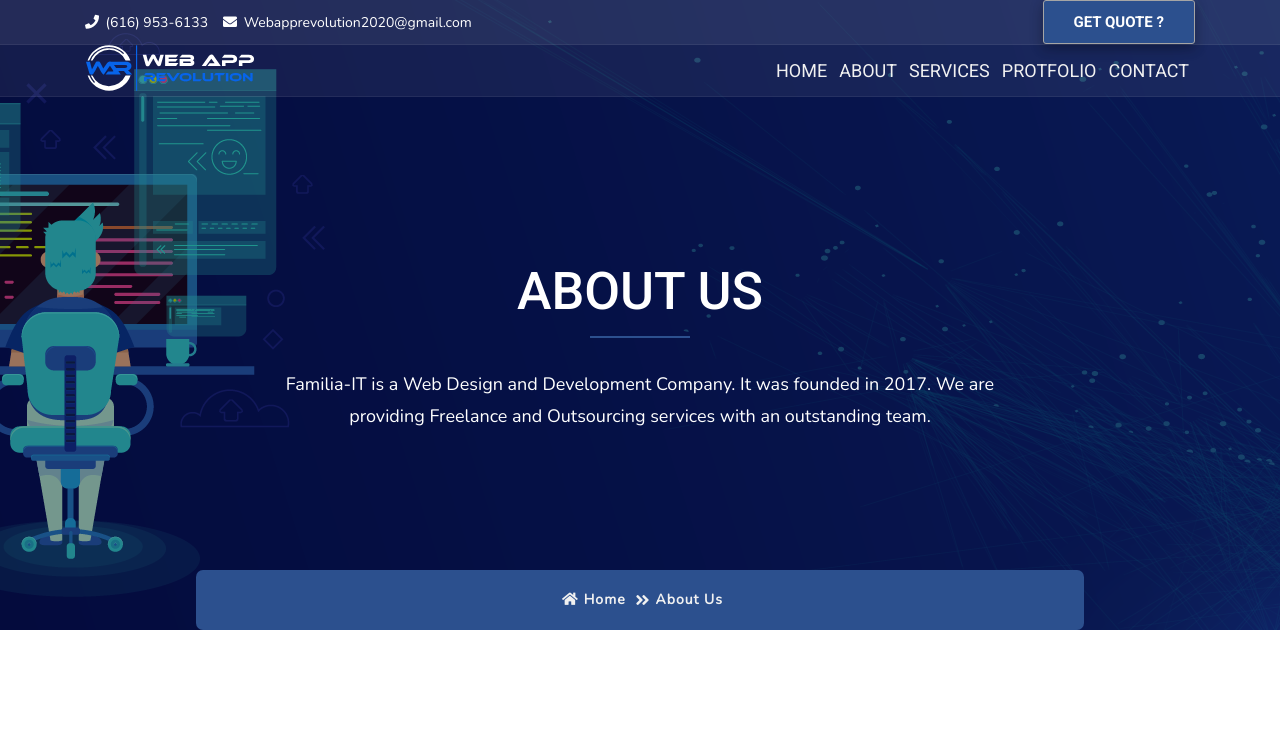
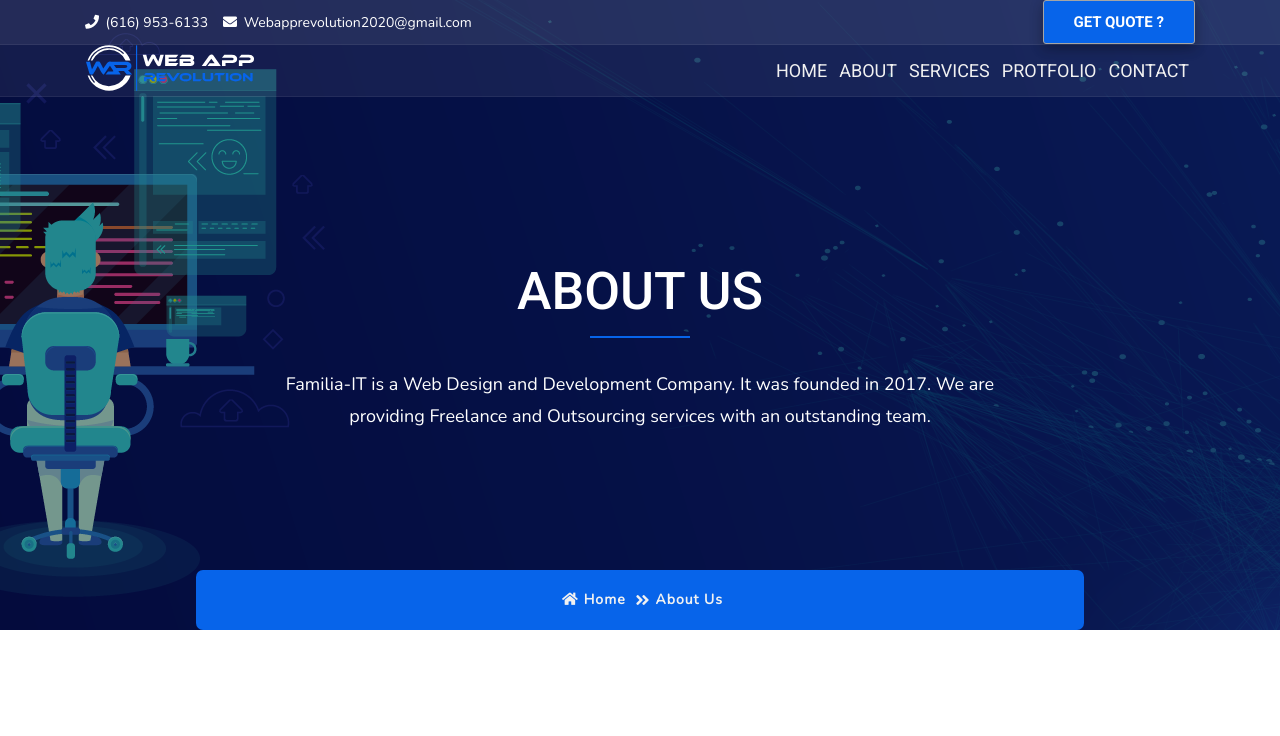
Before and after one commit to kancha05656/Business-Website, a React (Create React App) app: page /About in a window 1280 px wide. Shown: the top 736 px of the page. Built offline with nearby package versions, Linux system fonts and the light colour scheme.

Commit message:
color change

```diff
--- a/src/css/style.css
+++ b/src/css/style.css
@@ -3,7 +3,8 @@
 
 /* color variable */
 :root {
-	--primary-color: #2c508e;
+	/* --primary-color: #2c508e; */
+	--primary-color: #0764EA;
 	--secondary-color: #F6F6F6;
 	--bg-primary: #ffffff;
 	--bg-secondary: #F4F4F9;
```
